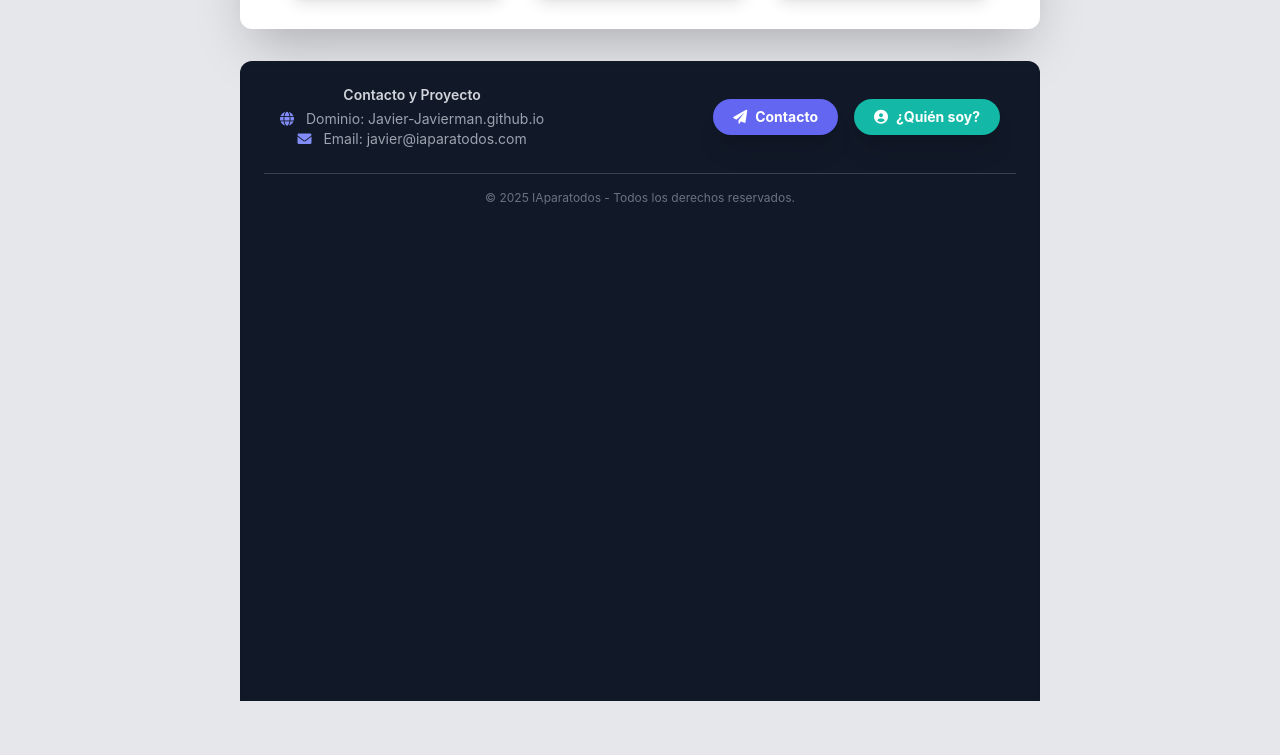
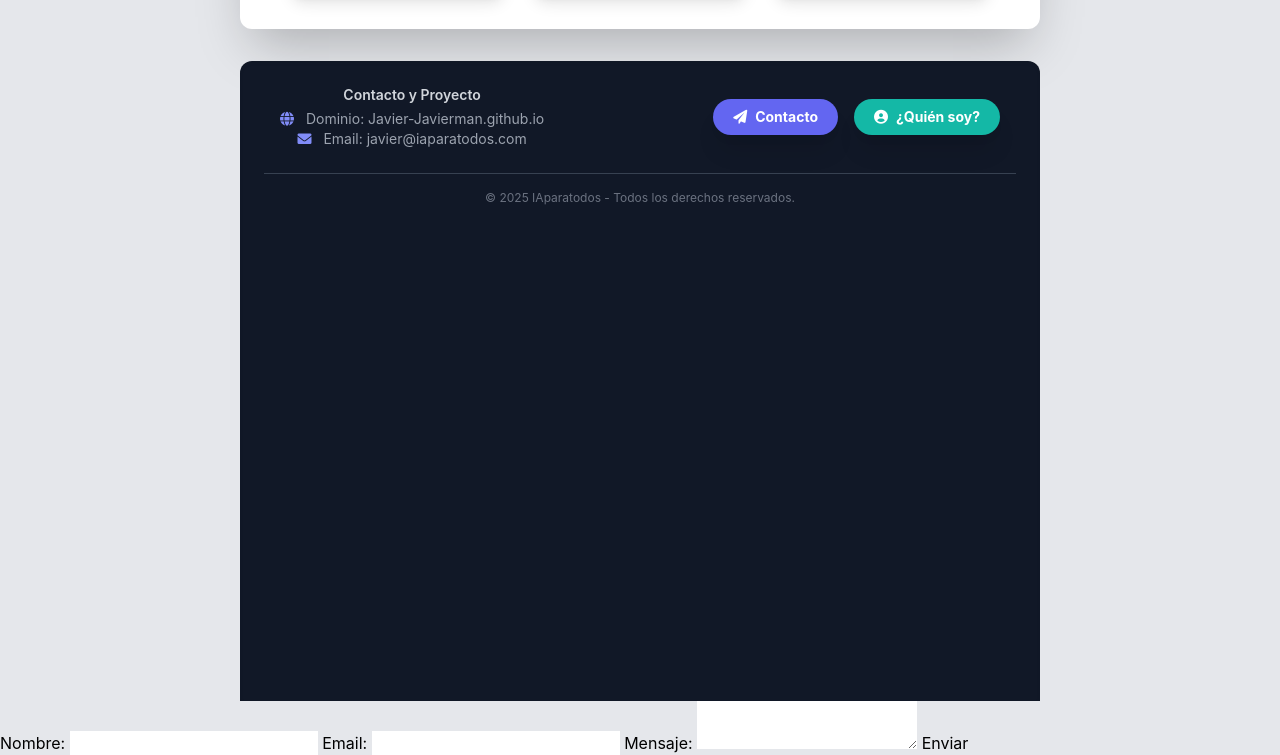
Before and after one commit to Javier-Javierman/Javier-Javierman.github.io, a plain HTML site: page index.html in a window 1280 px wide. Shown: the part 907-1662 px from the top of the page. Before the commit the page ends 1608 px from the top, so only its background shows below. Drawn offline with nearby package versions, Linux system fonts and the light colour scheme.

Commit message:
añado formulario index.html

```diff
--- a/index.html
+++ b/index.html
@@ -248,6 +248,23 @@
         <p class="text-xs text-gray-500 mt-6 border-t border-gray-700 pt-4">&copy; 2025 IAparatodos - Todos los derechos reservados.</p>
     </footer>
 
+    <!-- ZONA DEL FORMULARIO PARA SPREE -->
+            <form action="https://formspree.io/f/TU_ID_AQUI" method="POST">
+                <label for="nombre">Nombre:</label>
+                <input type="text" id="nombre" name="nombre" required>
+
+                <label for="email">Email:</label>
+                <input type="email" id="email" name="email" required>
+
+                <label for="mensaje">Mensaje:</label>
+                <textarea id="mensaje" name="mensaje" required></textarea>
+
+            <!-- Campo anti-spam (opcional pero recomendado) -->
+                <input type="hidden" name="_captcha" value="false">
+
+                <button type="submit">Enviar</button>
+            </form>
+
     <!-- Enlace al archivo JavaScript externo -->
     <script src="script.js"></script>
 </body>
```
